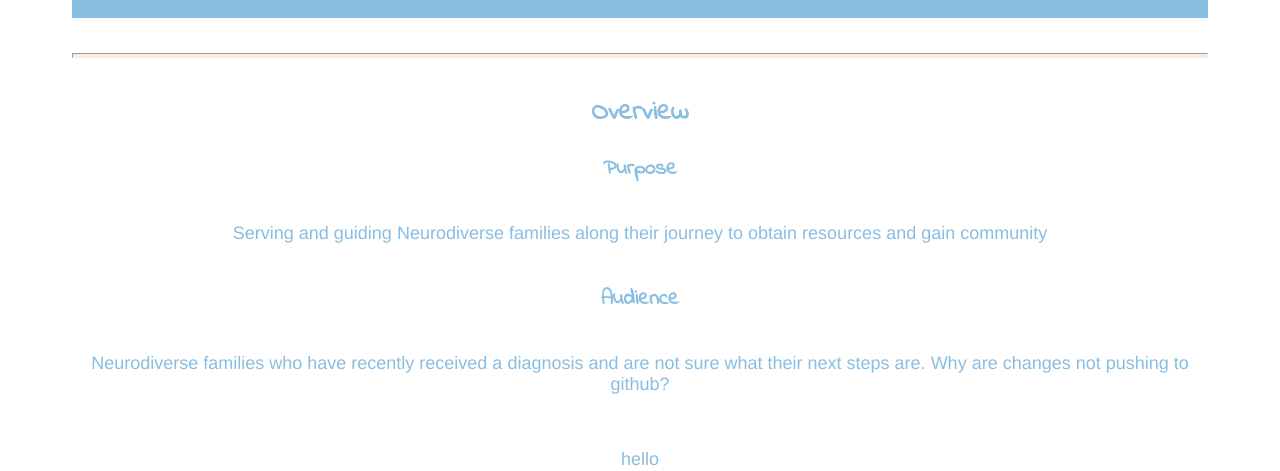
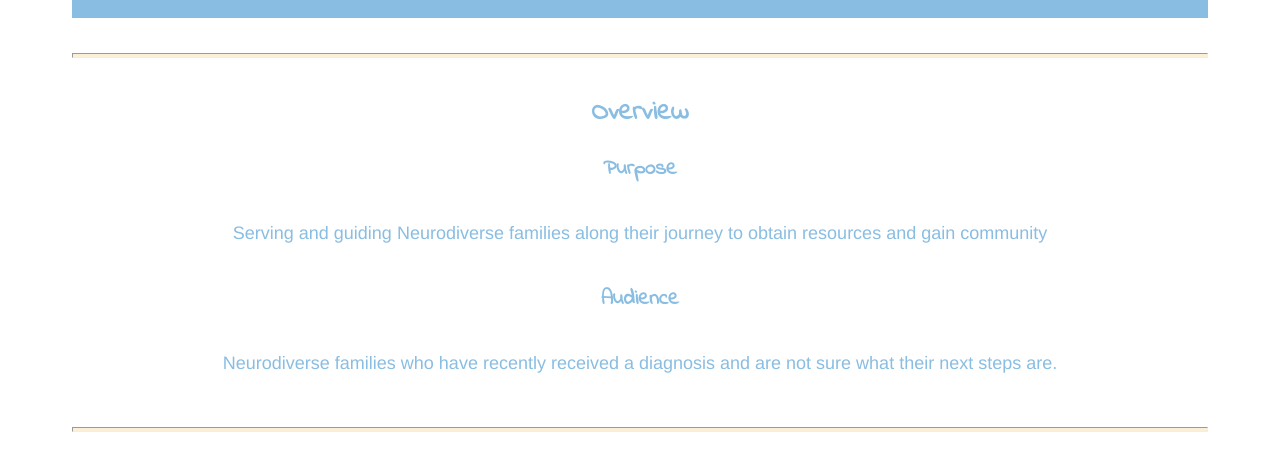
Before and after one commit to Tlanham2013/wdd130, a plain HTML site: page divergent-beginnings/site-plan.html in a window 1280 px wide. Shown: the part 314-785 px from the top of the page. Drawn offline with Linux system fonts and the light colour scheme; a web font is replaced by a local one.

Commit message:
removed testing items

```diff
--- a/divergent-beginnings/site-plan.html
+++ b/divergent-beginnings/site-plan.html
@@ -27,10 +27,9 @@
 
 
       <h3>Audience</h3>
-      <p>Neurodiverse families who have recently received a diagnosis and are not sure what their next steps are. Why are changes not
-        pushing to github?
+      <p>Neurodiverse families who have recently received a diagnosis and are not sure what their next steps are.
       </p>  <!-- change this -->
-      <p>hello</p>
+
 
       <hr>
       <h2>Branding</h2>
```
